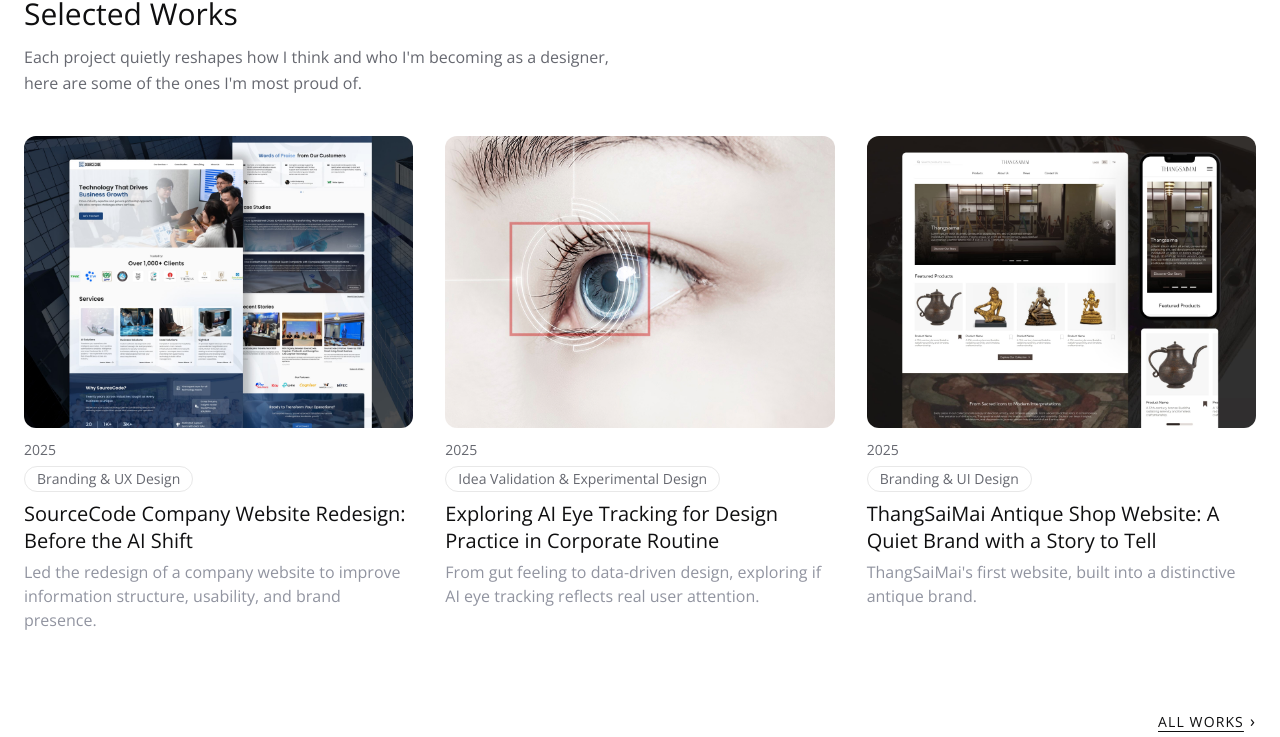
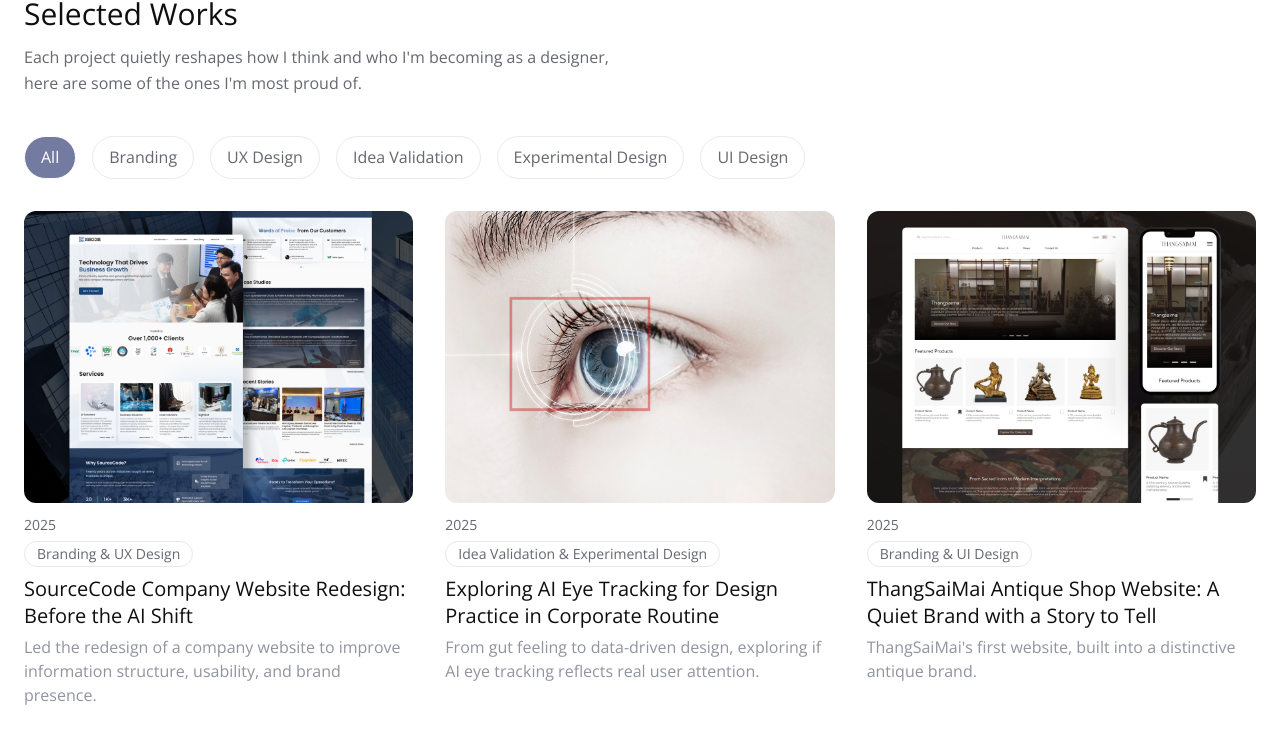
Before and after one commit to rungpilai/rungpilaip, a React (Vite) app: page / in a window 1280 px wide. Shown: the part 520-1257 px from the top of the page. Built offline with nearby package versions, Linux system fonts and the light colour scheme.

Commit message:
feat: replace static works display with filterable works component

```diff
--- a/src/pages/Home.jsx
+++ b/src/pages/Home.jsx
@@ -1,8 +1,7 @@
-import CardWork from '../components/CardWork';
 import Footer from '../components/Footer';
 import ActionLink from '../components/ActionLink';
 import PageTitle from '../components/PageTitle';
-import { WORKS } from '../utils/works';
+import FilterableWorks from '../components/FilterableWorks';
 
 const Home = () => {
     return (
@@ -50,11 +49,7 @@ const Home = () => {
                         here are some of the ones I'm most proud of.
                     </p>
 
-                    <div className="grid grid-cols-1 md:grid-cols-2 lg:grid-cols-3 gap-8">
-                        {WORKS.slice(0, 3).map((work) => (
-                            <CardWork key={work.slug} {...work} />
-                        ))}
-                    </div>
+                    <FilterableWorks />
 
                     <div className="flex justify-end mt-20">
                         <ActionLink to="/works" icon="›">ALL WORKS</ActionLink>
```
